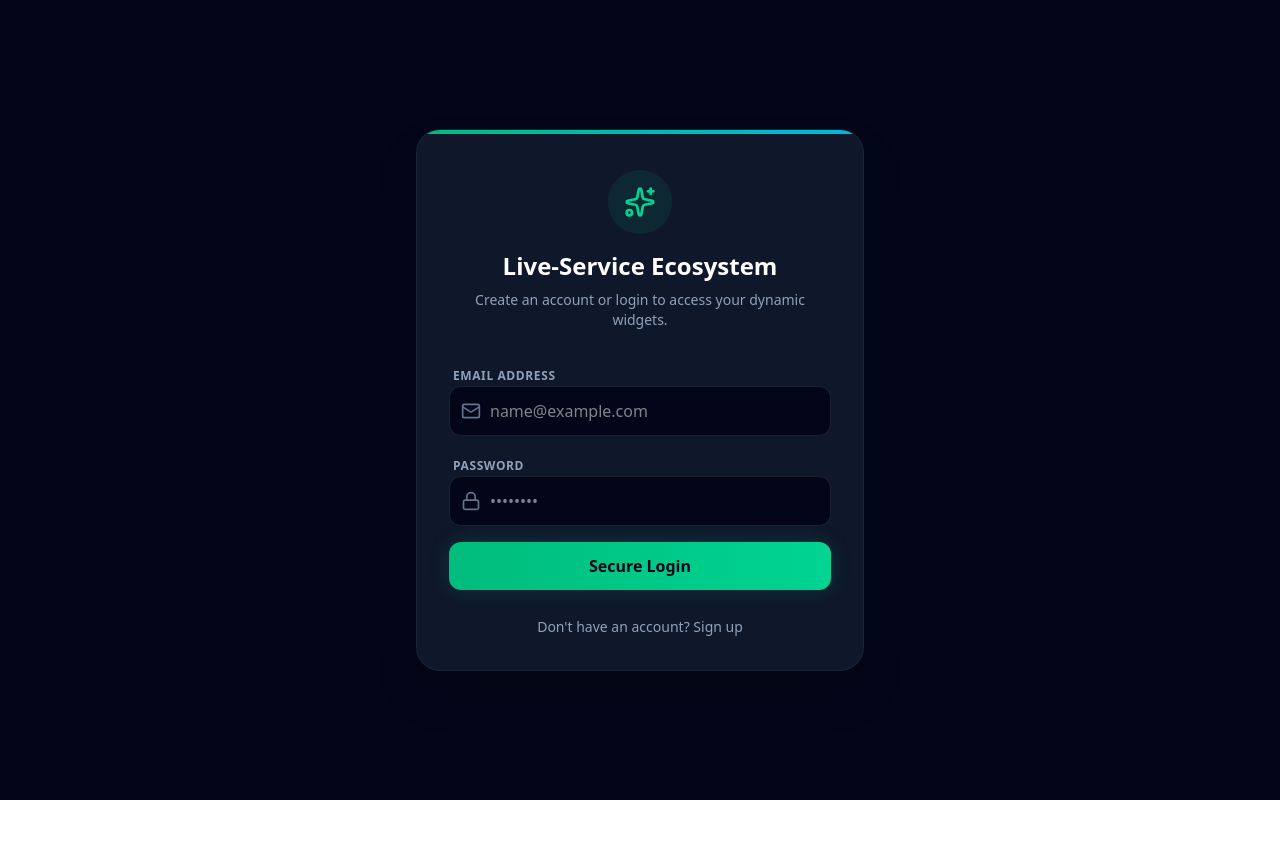
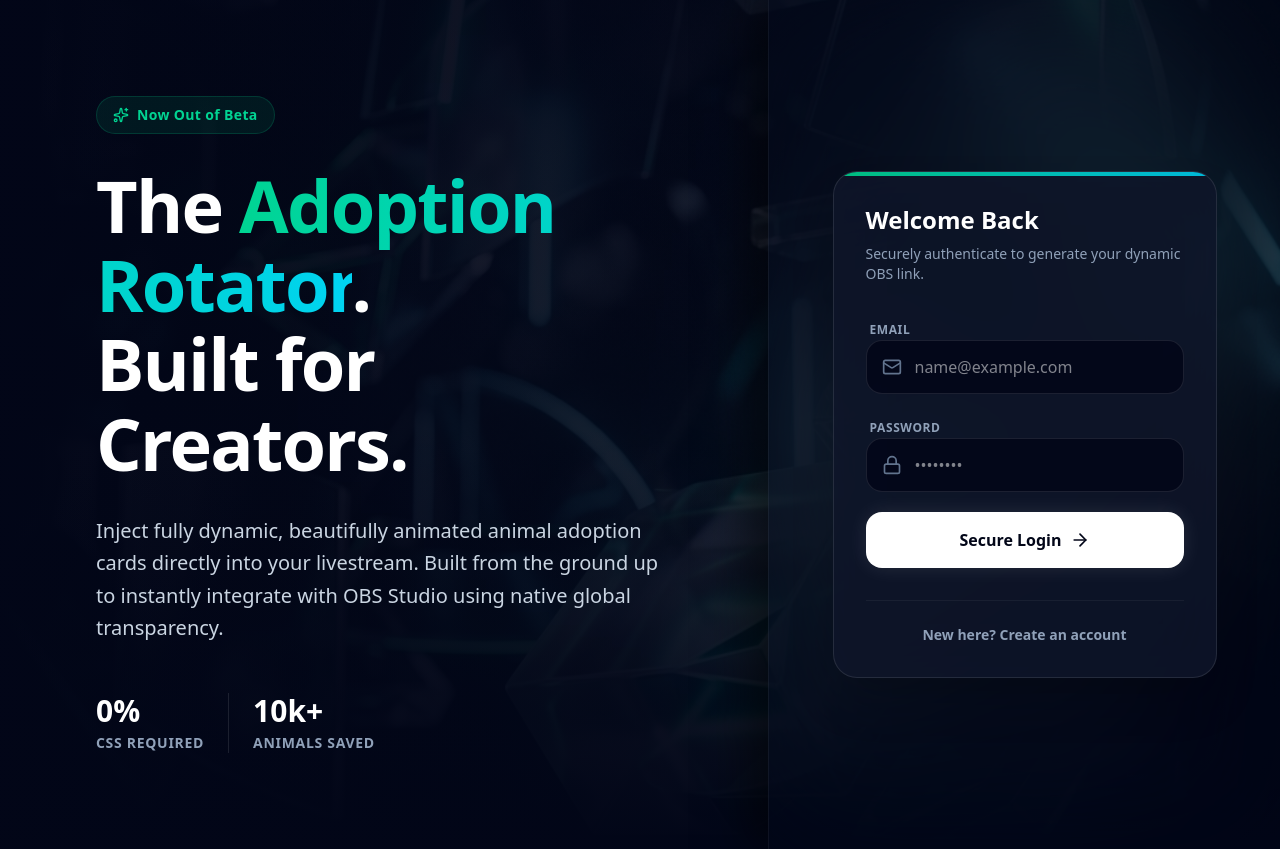
Before and after one commit to SimplyNickish/Animal-Adoption-Rotator, a Next.js app: page / in a window 1280 px wide. Before the commit the page ends 800 px from the top, so only its background shows below. Built offline with nearby package versions, Linux system fonts and the light colour scheme; no server answers.

Commit message:
feat: massive cinematic UX overhaul for landing page

```diff
--- a/src/app/page.tsx
+++ b/src/app/page.tsx
@@ -3,7 +3,7 @@
 import { useState, useEffect } from 'react';
 import { createClient } from '../lib/supabase/client';
 import { motion, AnimatePresence } from 'motion/react';
-import { Settings, Sparkles, AlertTriangle, Mail, Lock, Loader2 } from 'lucide-react';
+import { Settings, Sparkles, AlertTriangle, Mail, Lock, Loader2, ArrowRight } from 'lucide-react';
 
 export default function Dashboard() {
   const [session, setSession] = useState<any>(null);
@@ -84,7 +84,6 @@ export default function Dashboard() {
         if (error) {
           setAuthError(error.message);
         } else {
-          // Instruct user to check email if Supabase confirmation is active
           setAuthError("Success! If you don't instantly log in, please check your email for a confirmation link.");
         }
       }
@@ -97,45 +96,80 @@ export default function Dashboard() {
 
   if (!session) {
     return (
-      <div className="w-full min-h-screen flex flex-col items-center justify-center p-8 bg-slate-950">
-        <motion.div initial={{ opacity: 0, y: 20 }} animate={{ opacity: 1, y: 0 }} className="bg-slate-900 p-8 pt-10 rounded-3xl w-full max-w-md border border-white/5 shadow-2xl relative overflow-hidden">
+      <div className="w-full min-h-screen flex relative overflow-hidden bg-slate-950 font-sans">
+        {/* Cinematic Background */}
+        <div className="absolute inset-0 z-0">
+          <img src="/hero-bg.png" alt="Geometric Background" className="w-full h-full object-cover opacity-60 mix-blend-screen" />
+          <div className="absolute inset-0 bg-gradient-to-r from-slate-950 via-slate-950/80 to-transparent"></div>
+          <div className="absolute inset-0 bg-gradient-to-t from-slate-950 via-transparent to-slate-950/40"></div>
+        </div>
+
+        {/* Left Hero Content */}
+        <div className="relative z-10 w-full lg:w-3/5 flex flex-col justify-center p-12 lg:p-24 2xl:p-32">
+          <motion.div initial={{ opacity: 0, x: -30 }} animate={{ opacity: 1, x: 0 }} transition={{ duration: 0.8, ease: "easeOut" }}>
+            <div className="inline-flex items-center gap-2 px-4 py-2 rounded-full bg-emerald-500/10 border border-emerald-500/20 text-emerald-400 font-semibold text-sm mb-8 tracking-wide">
+              <Sparkles className="w-4 h-4" />
+              Now Out of Beta
+            </div>
+            <h1 className="text-5xl lg:text-7xl font-extrabold text-white tracking-tight leading-[1.1] mb-8">
+              The <span className="text-transparent bg-clip-text bg-gradient-to-r from-emerald-400 to-cyan-400">Adoption Rotator</span>.
+              <br />Built for Creators.
+            </h1>
+            <p className="text-lg lg:text-xl text-slate-300 max-w-xl mb-12 leading-relaxed font-light">
+              Inject fully dynamic, beautifully animated animal adoption cards directly into your livestream. Built from the ground up to instantly integrate with OBS Studio using native global transparency.
+            </p>
+            <div className="flex gap-6">
+              <div className="flex flex-col">
+                <span className="text-3xl font-bold text-white mb-1">0%</span>
+                <span className="text-sm text-slate-400 uppercase tracking-wider font-semibold">CSS Required</span>
+              </div>
+              <div className="w-px bg-white/10"></div>
+              <div className="flex flex-col">
+                <span className="text-3xl font-bold text-white mb-1">10k+</span>
+                <span className="text-sm text-slate-400 uppercase tracking-wider font-semibold">Animals Saved</span>
+              </div>
+            </div>
+          </motion.div>
+        </div>
+
+        {/* Right Auth Portal */}
+        <div className="relative z-10 w-full lg:w-2/5 flex items-center justify-center p-8 lg:p-12 border-l border-white/5 bg-slate-950/40 backdrop-blur-3xl shadow-[-20px_0_40px_rgba(0,0,0,0.5)]">
+          <motion.div initial={{ opacity: 0, y: 20 }} animate={{ opacity: 1, y: 0 }} transition={{ duration: 0.5, delay: 0.2 }} className="w-full max-w-sm">
+            <div className="bg-slate-900/80 backdrop-blur-xl p-8 rounded-3xl border border-white/10 shadow-2xl relative overflow-hidden">
               <div className="absolute top-0 left-0 w-full h-1 bg-gradient-to-r from-emerald-500 to-cyan-500"></div>
 
-          <div className="text-center mb-8">
-            <div className="inline-flex items-center justify-center w-16 h-16 rounded-full bg-emerald-500/10 mb-4">
-              <Sparkles className="w-8 h-8 text-emerald-400" />
-            </div>
-            <h1 className="text-2xl font-bold text-white mb-2">Live-Service Ecosystem</h1>
-            <p className="text-slate-400 text-sm">Create an account or login to access your dynamic widgets.</p>
+              <div className="mb-8">
+                <h2 className="text-2xl font-bold text-white mb-2">{isLoginFlow ? 'Welcome Back' : 'Create Account'}</h2>
+                <p className="text-slate-400 text-sm">Securely authenticate to generate your dynamic OBS link.</p>
               </div>
 
-          <form onSubmit={handleAuth} className="space-y-4">
-            <div className="space-y-1">
-              <label className="text-xs font-semibold text-slate-400 uppercase tracking-wider pl-1">Email Address</label>
+              <form onSubmit={handleAuth} className="space-y-5">
+                <div className="space-y-1.5">
+                  <label className="text-xs font-bold text-slate-400 uppercase tracking-wider pl-1">Email</label>
                   <div className="relative">
-                <Mail className="w-5 h-5 text-slate-500 absolute left-3 top-1/2 -translate-y-1/2" />
+                    <Mail className="w-5 h-5 text-slate-500 absolute left-4 top-1/2 -translate-y-1/2" />
                     <input
                       type="email"
                       autoComplete="email"
                       value={email}
                       onChange={(e) => setEmail(e.target.value)}
-                  className="w-full bg-slate-950 border border-white/10 rounded-xl py-3 pl-10 pr-4 text-white focus:outline-none focus:border-emerald-500/50 focus:ring-1 focus:ring-emerald-500/50 transition-all font-medium"
+                      className="w-full bg-slate-950/80 border border-white/10 rounded-2xl py-3.5 pl-12 pr-4 text-white focus:outline-none focus:border-emerald-500/50 focus:ring-1 focus:ring-emerald-500/50 transition-all font-medium"
                       placeholder="name@example.com"
                       required
                     />
                   </div>
                 </div>
 
-            <div className="space-y-1">
-              <label className="text-xs font-semibold text-slate-400 uppercase tracking-wider pl-1">Password</label>
+                <div className="space-y-1.5">
+                  <label className="text-xs font-bold text-slate-400 uppercase tracking-wider pl-1">Password</label>
                   <div className="relative">
-                <Lock className="w-5 h-5 text-slate-500 absolute left-3 top-1/2 -translate-y-1/2" />
+                    <Lock className="w-5 h-5 text-slate-500 absolute left-4 top-1/2 -translate-y-1/2" />
                     <input
                       type="password"
                       autoComplete={isLoginFlow ? "current-password" : "new-password"}
                       value={password}
                       onChange={(e) => setPassword(e.target.value)}
-                  className="w-full bg-slate-950 border border-white/10 rounded-xl py-3 pl-10 pr-4 text-white focus:outline-none focus:border-emerald-500/50 focus:ring-1 focus:ring-emerald-500/50 transition-all font-medium"
+                      className="w-full bg-slate-950/80 border border-white/10 rounded-2xl py-3.5 pl-12 pr-4 text-white focus:outline-none focus:border-emerald-500/50 focus:ring-1 focus:ring-emerald-500/50 transition-all font-medium"
                       placeholder="••••••••"
                       required
                       minLength={6}
@@ -146,7 +180,7 @@ export default function Dashboard() {
                 <AnimatePresence>
                   {authError && (
                     <motion.div initial={{ opacity: 0, height: 0 }} animate={{ opacity: 1, height: 'auto' }} exit={{ opacity: 0, height: 0 }} className="overflow-hidden">
-                  <div className={`text-sm p-3 rounded-lg border ${authError.includes('Success') ? 'bg-emerald-500/10 border-emerald-500/20 text-emerald-400' : 'bg-red-500/10 border-red-500/20 text-red-400'}`}>
+                      <div className={`text-sm p-4 rounded-xl border mt-4 ${authError.includes('Success') ? 'bg-emerald-500/10 border-emerald-500/20 text-emerald-400' : 'bg-red-500/10 border-red-500/20 text-red-400'}`}>
                         {authError}
                       </div>
                     </motion.div>
@@ -156,68 +190,87 @@ export default function Dashboard() {
                 <button
                   type="submit"
                   disabled={isLoading}
-              className="w-full bg-gradient-to-r from-emerald-500 to-emerald-400 hover:from-emerald-400 hover:to-emerald-300 text-slate-950 font-bold py-3 px-6 rounded-xl transition-all shadow-[0_0_20px_rgba(16,185,129,0.2)] hover:shadow-[0_0_30px_rgba(16,185,129,0.4)] flex items-center justify-center mt-2 disabled:opacity-70 disabled:cursor-not-allowed"
+                  className="group w-full bg-white hover:bg-slate-100 text-slate-950 font-bold py-4 px-6 rounded-2xl transition-all flex items-center justify-center mt-4 disabled:opacity-70 disabled:cursor-not-allowed shadow-[0_0_20px_rgba(255,255,255,0.1)] hover:shadow-[0_0_30px_rgba(255,255,255,0.2)]"
                 >
-              {isLoading ? <Loader2 className="w-5 h-5 animate-spin" /> : (isLoginFlow ? 'Secure Login' : 'Create Account')}
+                  {isLoading ? <Loader2 className="w-5 h-5 text-slate-900 animate-spin" /> : (
+                    <>
+                      {isLoginFlow ? 'Secure Login' : 'Create Account'}
+                      <ArrowRight className="w-5 h-5 ml-2 group-hover:translate-x-1 transition-transform" />
+                    </>
+                  )}
                 </button>
               </form>
 
-          <div className="mt-6 text-center">
+              <div className="mt-8 text-center border-t border-white/5 pt-6">
                 <button
                   type="button"
                   onClick={() => { setIsLoginFlow(!isLoginFlow); setAuthError(''); }}
-              className="text-sm text-slate-400 hover:text-white transition-colors"
+                  className="text-sm font-semibold text-slate-400 hover:text-white transition-colors flex items-center justify-center w-full"
                 >
-              {isLoginFlow ? "Don't have an account? Sign up" : "Already have an account? Log in"}
+                  {isLoginFlow ? "New here? Create an account" : "Have an account? Log in"}
                 </button>
               </div>
+            </div>
           </motion.div>
+        </div>
       </div>
     );
   }
 
+  // Dashboard View (Logged In)
   return (
-    <div className="w-full h-full p-8 bg-slate-900 flex flex-col">
-      <header className="flex justify-between items-center mb-12">
-        <h1 className="text-2xl font-bold flex items-center gap-2">
-          <Settings className="w-6 h-6 text-emerald-400" />
-          Widget Dashboard
+    <div className="w-full min-h-screen relative overflow-hidden bg-slate-950 font-sans flex flex-col">
+      {/* Dashboard Background */}
+      <div className="absolute inset-0 z-0">
+        <img src="/hero-bg.png" alt="Background" className="w-full h-full object-cover opacity-30 mix-blend-screen" />
+        <div className="absolute inset-0 bg-slate-950/80 backdrop-blur-3xl"></div>
+      </div>
+
+      <header className="relative z-10 flex justify-between items-center p-8 border-b border-white/5 bg-slate-900/50 backdrop-blur-md">
+        <h1 className="text-xl font-bold flex items-center gap-3 text-white">
+          <div className="p-2 bg-emerald-500/20 rounded-lg">
+            <Settings className="w-5 h-5 text-emerald-400" />
+          </div>
+          Adoption Rotator Dashboard
         </h1>
-        <button onClick={() => supabase.auth.signOut()} className="text-slate-400 hover:text-white transition-colors bg-white/5 hover:bg-white/10 px-4 py-2 rounded-lg font-medium">
+        <button onClick={() => supabase.auth.signOut()} className="text-slate-300 hover:text-white hover:bg-white/10 px-5 py-2.5 rounded-xl font-semibold transition-all">
           Sign Out
         </button>
       </header>
 
-      <main className="flex-1">
-        <div className="bg-slate-800 p-8 rounded-3xl border border-white/5 shadow-2xl max-w-3xl">
-          <h2 className="text-xl font-semibold mb-2 text-white">Your Streaming URL</h2>
-          <p className="text-slate-400 mb-8">Add this precise URL to OBS Studio as a "Browser Source".</p>
+      <main className="relative z-10 flex-1 flex items-center justify-center p-8">
+        <motion.div initial={{ opacity: 0, scale: 0.95 }} animate={{ opacity: 1, scale: 1 }} className="bg-slate-900/80 backdrop-blur-2xl p-10 lg:p-14 rounded-[2rem] border border-white/10 shadow-2xl max-w-4xl w-full">
+          <div className="text-center mb-10">
+            <h2 className="text-3xl lg:text-4xl font-extrabold mb-4 text-white">Your Live URL is Ready</h2>
+            <p className="text-lg text-slate-400">Copy this secure endpoint and paste it into OBS Studio as a <span className="font-semibold text-white">Browser Source</span>.</p>
+          </div>
 
-          <div className="flex gap-4 items-center">
-            <div className="flex-1 relative">
-               <div className="absolute inset-0 bg-gradient-to-r from-emerald-500/20 to-cyan-500/20 blur-xl opacity-50 rounded-xl"></div>
+          <div className="flex flex-col lg:flex-row gap-6 items-center">
+            <div className="flex-1 w-full relative group">
+               <div className="absolute inset-0 bg-gradient-to-r from-emerald-500/30 to-cyan-500/30 blur-2xl opacity-0 group-hover:opacity-100 transition-opacity rounded-2xl"></div>
                <input
                  type="text"
                  readOnly
                  value={`${typeof window !== 'undefined' ? window.location.origin : ''}/widget/${widgetId}`}
-                 className="relative w-full bg-slate-950 border border-white/10 rounded-xl px-5 py-4 font-mono text-emerald-400 shadow-inner focus:outline-none"
+                 className="relative w-full bg-slate-950/90 border border-emerald-500/30 rounded-2xl px-6 py-5 font-mono text-emerald-300 shadow-inner focus:outline-none text-lg lg:text-xl"
                />
             </div>
             <button
               onClick={() => navigator.clipboard.writeText(`${window.location.origin}/widget/${widgetId}`)}
-              className="bg-emerald-500 hover:bg-emerald-400 text-slate-950 font-bold py-4 px-8 rounded-xl transition-colors shadow-lg shrink-0"
+              className="w-full lg:w-auto bg-gradient-to-b from-emerald-400 to-emerald-500 hover:from-emerald-300 hover:to-emerald-400 text-slate-950 font-extrabold py-5 px-10 rounded-2xl transition-all shadow-[0_0_20px_rgba(16,185,129,0.3)] hover:shadow-[0_0_40px_rgba(16,185,129,0.5)] shrink-0 text-lg"
             >
-              Copy URL
+              Copy Asset URL
             </button>
           </div>
 
-          <div className="mt-8 p-5 bg-indigo-500/10 border border-indigo-500/20 rounded-xl flex items-start gap-4">
-            <AlertTriangle className="w-6 h-6 text-indigo-400 shrink-0 mt-0.5" />
-            <div className="text-sm text-indigo-200/80 leading-relaxed font-medium">
-              This widget ecosystem dynamically enforces background transparency on all endpoints. You do not need to inject custom CSS into OBS; simply paste the URL above and crop visually.
+          <div className="mt-12 p-6 bg-cyan-500/10 border border-cyan-500/20 rounded-2xl flex items-start gap-5">
+            <AlertTriangle className="w-8 h-8 text-cyan-400 shrink-0" />
+            <div className="text-cyan-100/80 text-base leading-relaxed font-medium">
+              <strong className="text-cyan-300 block mb-1">Global Transparency Enabled</strong>
+              The architecture dynamically enforces background layer isolation. You do not need to inject custom Alpha CSS into OBS—simply paste the URL and place the layer over your camera feed.
             </div>
           </div>
-        </div>
+        </motion.div>
       </main>
     </div>
   );
```
Also changed, not shown: public/hero-bg.png (added). Lines whose indentation alone changed are shown as unchanged.
